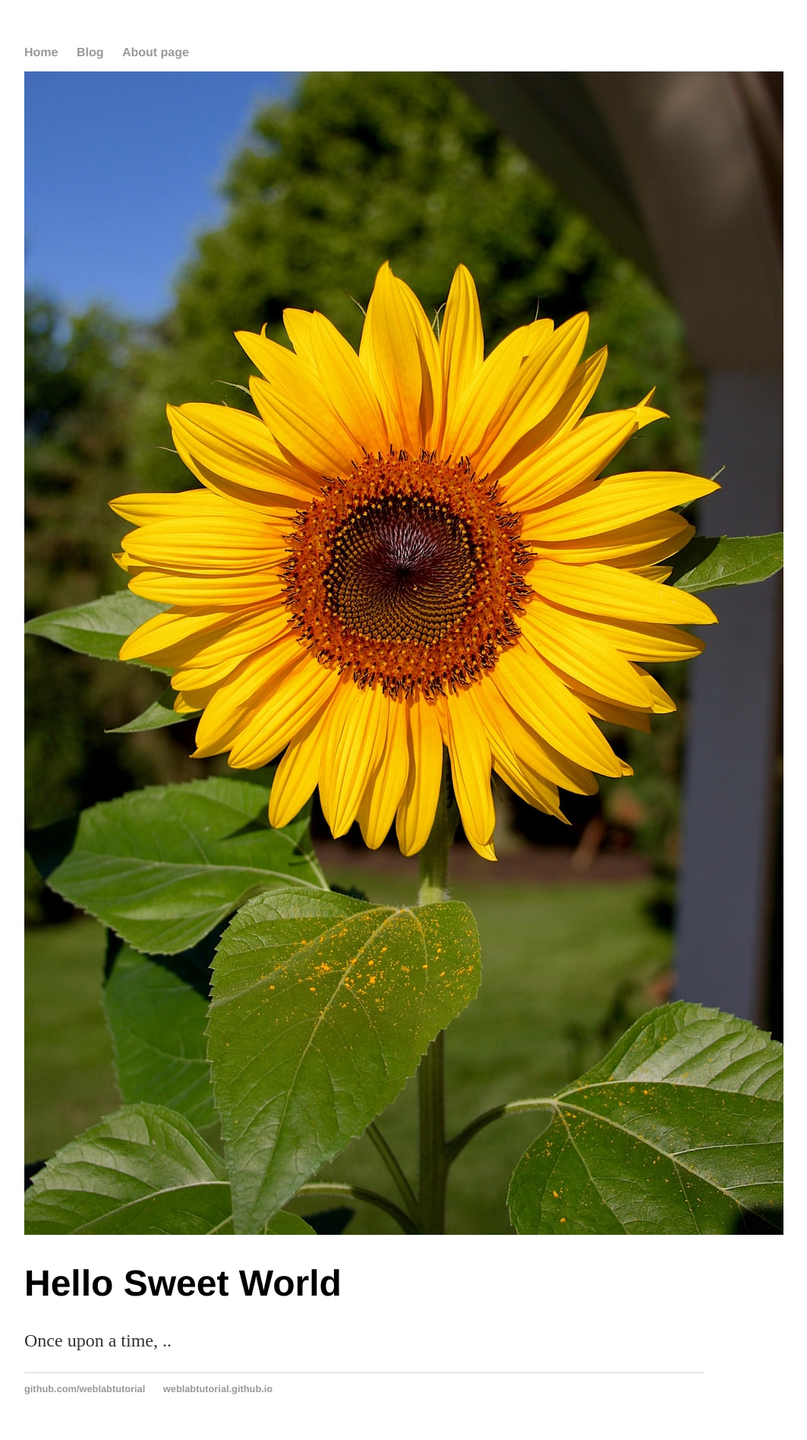
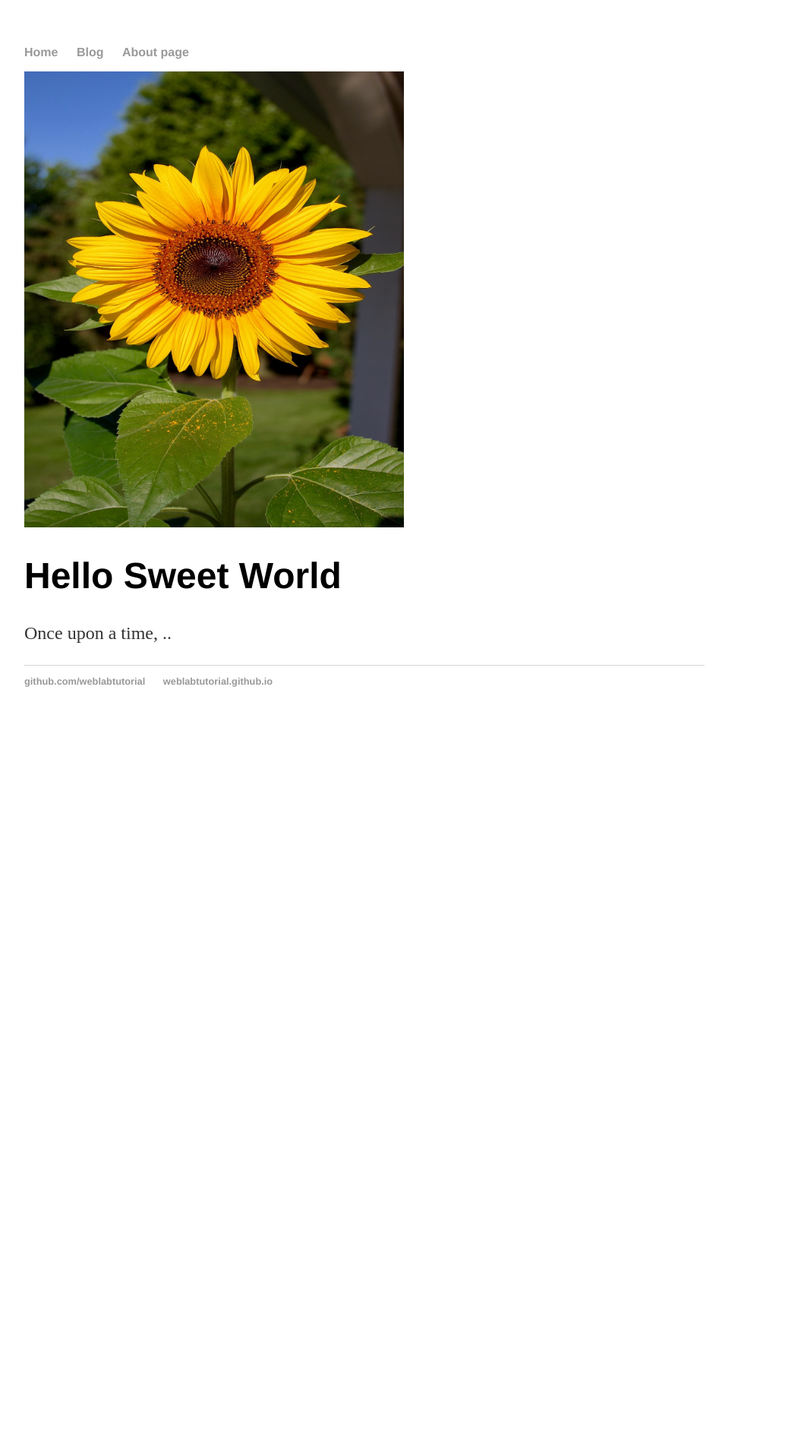
Before and after one commit to Nokutenda08/Lab1, a Jekyll site: the page built from index.html, in a window 1280 px wide. Shown: the whole page at 76% size, without its empty margins (160-1223 px from the left). Built offline with Jekyll 4.4.1, drawn with Linux system fonts in a browser that asks for light colours; after the commit the page ends 964 px from its top, so only the background shows below that.

Commit message:
Update index.html

```diff
--- a/index.html
+++ b/index.html
@@ -3,7 +3,7 @@ layout: default
 title: Web Programming
 ---
 <div class="blurb">
-<img src="Images/sunflower.jpg">
+<img src="Images/sunflower.jpg"alt=""style="width:500px;height:600px;">
 <h1>Hello Sweet World</h1>
 <p>Once upon a time, ..</p>
 </div>
```
